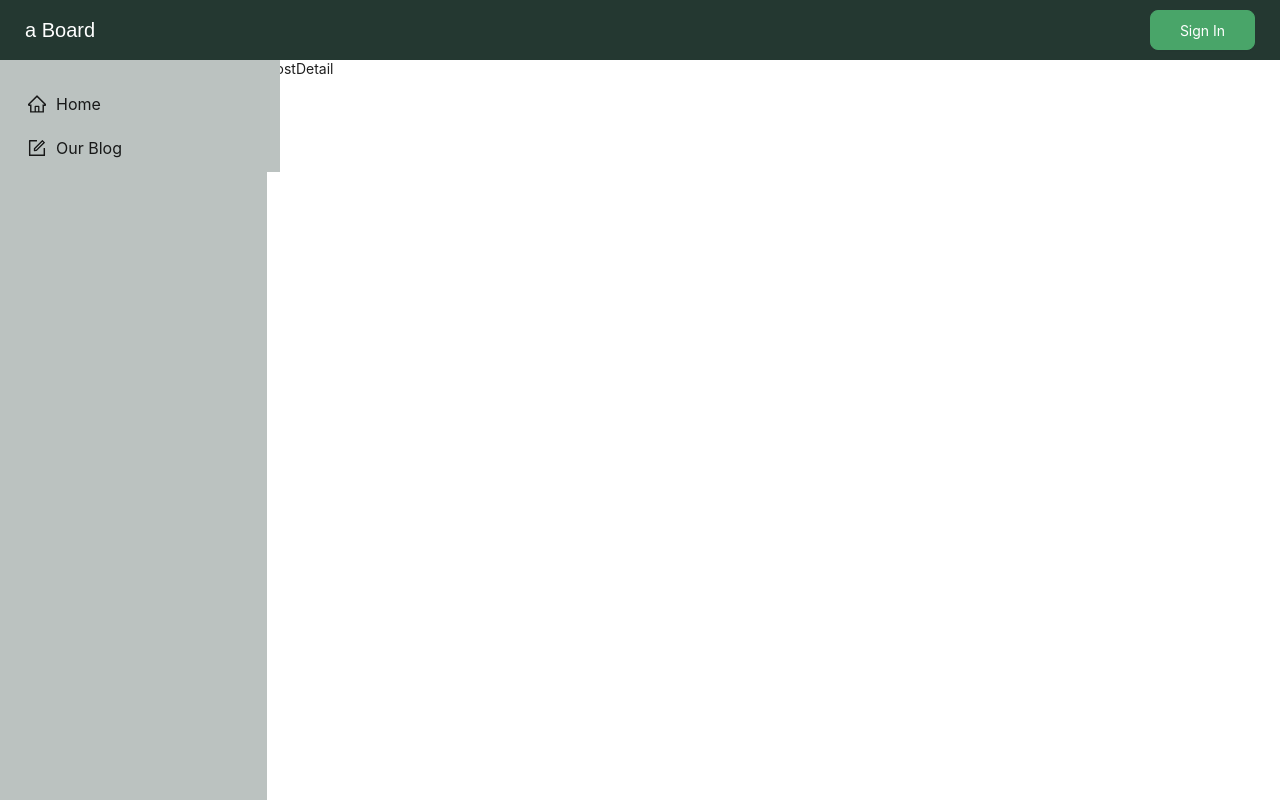
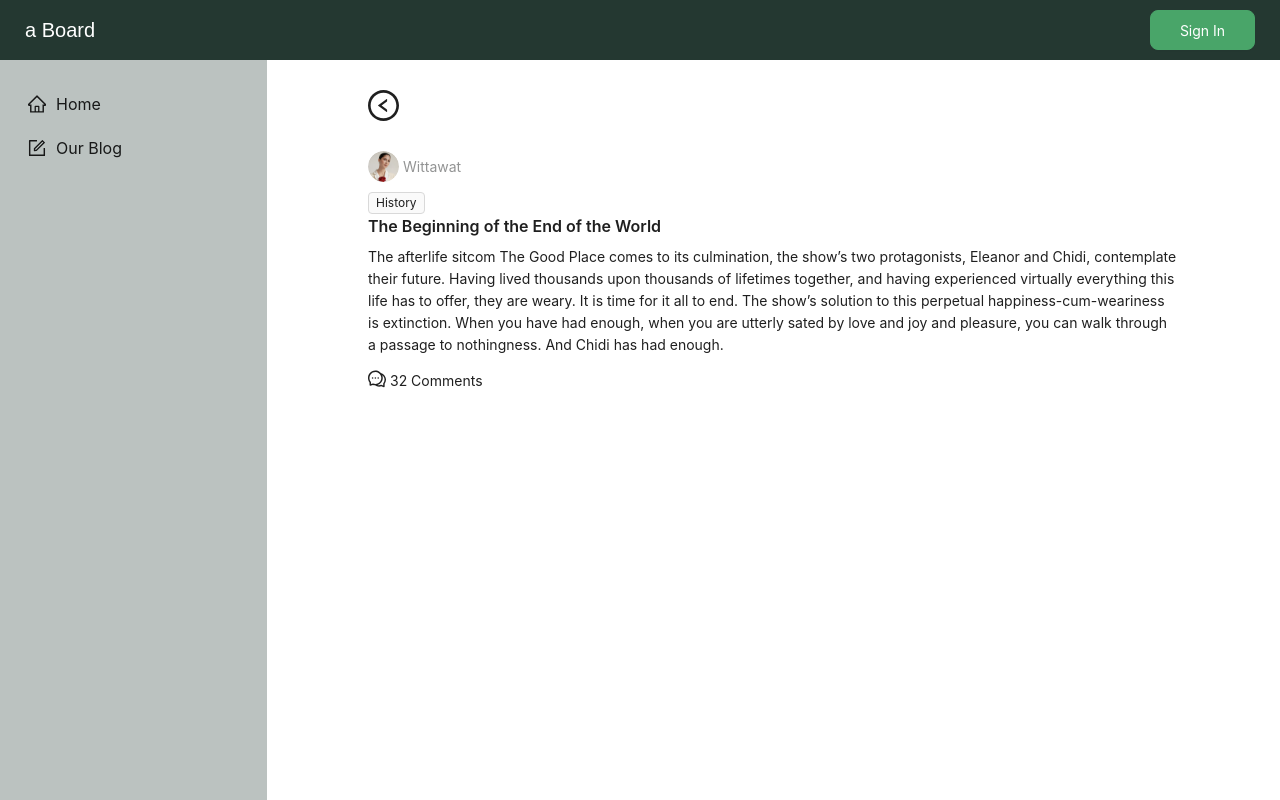
Before and after one commit to thechotinun/frontend-dtw, a Next.js app: page /post-detail/1 in a window 1280 px wide. Built offline with nearby package versions, Linux system fonts and the light colour scheme; a web font is replaced by a local one.

Commit message:
add post detail

```diff
--- a/src/app/components/layouts/menu.jsx
+++ b/src/app/components/layouts/menu.jsx
@@ -31,7 +31,7 @@ const SiderMenu = () => {
 
   return (
     <>
-      <Sider width={280} className="sider-menu">
+      <Sider width={"100%"} className="sider-menu">
         <Menu
           mode="inline"
           defaultSelectedKeys={[pathname]}
--- a/src/app/post-detail/[id]/page.jsx
+++ b/src/app/post-detail/[id]/page.jsx
@@ -1,10 +1,115 @@
 "use client";
-import { Form, Input, Button, Layout, Typography, Row, Col } from "antd";
+
+import "../../components/card-post/css/card.css";
+import React, { useState } from "react";
+import { Form, Input, Button, Layout, Typography, Row, Col, Tag } from "antd";
 import Image from "next/image";
+import { LeftCircleOutlined, CommentOutlined } from "@ant-design/icons";
 
-const { Title } = Typography;
+const { Paragraph, Title, Text } = Typography;
 
-export default function PostDetail({params}) {
+export default function PostDetail({ params }) {
   console.log(params);
-  return <div style={{ background: "#FFFFFF", height: "100%" }}>PostDetail</div>
+  return (
+    <Row style={{ background: "#FFFFFF", height: "100%" }}>
+      <Col
+        xs={{
+          flex: "5%",
+        }}
+        sm={{
+          flex: "5%",
+        }}
+        md={{
+          flex: "10%",
+        }}
+        lg={{
+          flex: "10%",
+        }}
+      ></Col>
+      <Col
+        xs={{
+          flex: "90%",
+        }}
+        sm={{
+          flex: "90%",
+        }}
+        md={{
+          flex: "80%",
+        }}
+        lg={{
+          flex: "80%",
+        }}
+      >
+        <Row>
+          <Col style={{ marginTop: "30px", marginBottom: "30px" }}>
+            <LeftCircleOutlined style={{ fontSize: "31px" }} />
+          </Col>
+          <Col>
+            <Col
+              span={24}
+              style={{
+                display: "flex",
+                alignItems: "center",
+                marginBottom: "10px",
+              }}
+            >
+              <div className="circle" style={{ marginRight: "4px" }}>
+                <Image
+                  src="/img/1.jpeg"
+                  alt="Circle Image"
+                  width={31}
+                  height={31}
+                  className="circleImage"
+                />
+              </div>
+              <Text style={{ color: "#939494" }}>Wittawat</Text>
+            </Col>
+            <Col span={24}>
+              <Tag>History</Tag>
+            </Col>
+            <Col span={24}>
+              <Title level={5}>The Beginning of the End of the World</Title>
+            </Col>
+            <Col span={24}>
+              <Paragraph>
+                The afterlife sitcom The Good Place comes to its culmination,
+                the show’s two protagonists, Eleanor and Chidi, contemplate
+                their future. Having lived thousands upon thousands of lifetimes
+                together, and having experienced virtually everything this life
+                has to offer, they are weary. It is time for it all to end. The
+                show’s solution to this perpetual happiness-cum-weariness is
+                extinction. When you have had enough, when you are utterly sated
+                by love and joy and pleasure, you can walk through a passage to
+                nothingness. And Chidi has had enough.
+              </Paragraph>
+            </Col>
+            <Col
+              span={24}
+              style={{ cursor: "pointer" }}
+              onClick={() => router.push(`/post-detail/${1}`)}
+            >
+              <CommentOutlined
+                style={{ fontSize: "18px", marginRight: "4px" }}
+              />
+              <Text>32 Comments</Text>
+            </Col>
+          </Col>
+        </Row>
+      </Col>
+      <Col
+        xs={{
+          flex: "5%",
+        }}
+        sm={{
+          flex: "5%",
+        }}
+        md={{
+          flex: "10%",
+        }}
+        lg={{
+          flex: "10%",
+        }}
+      ></Col>
+    </Row>
+  );
 }
```
